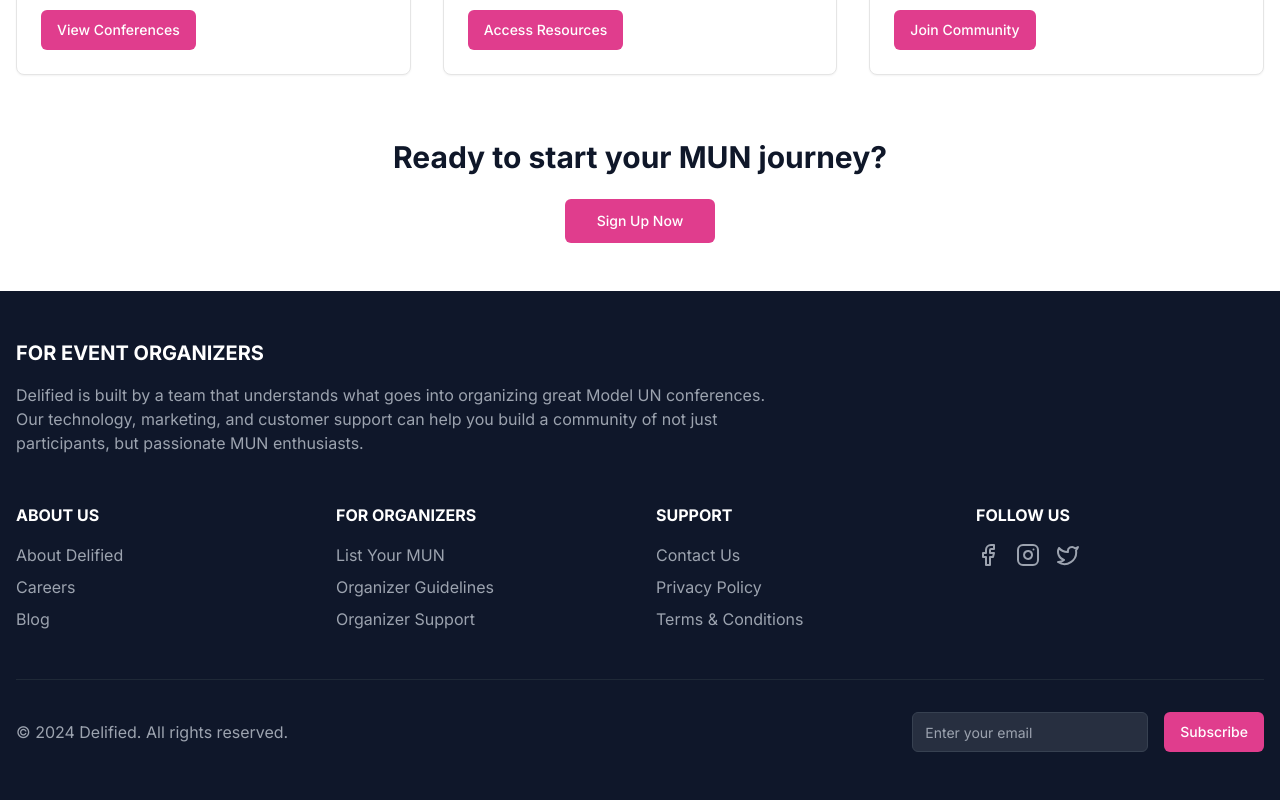
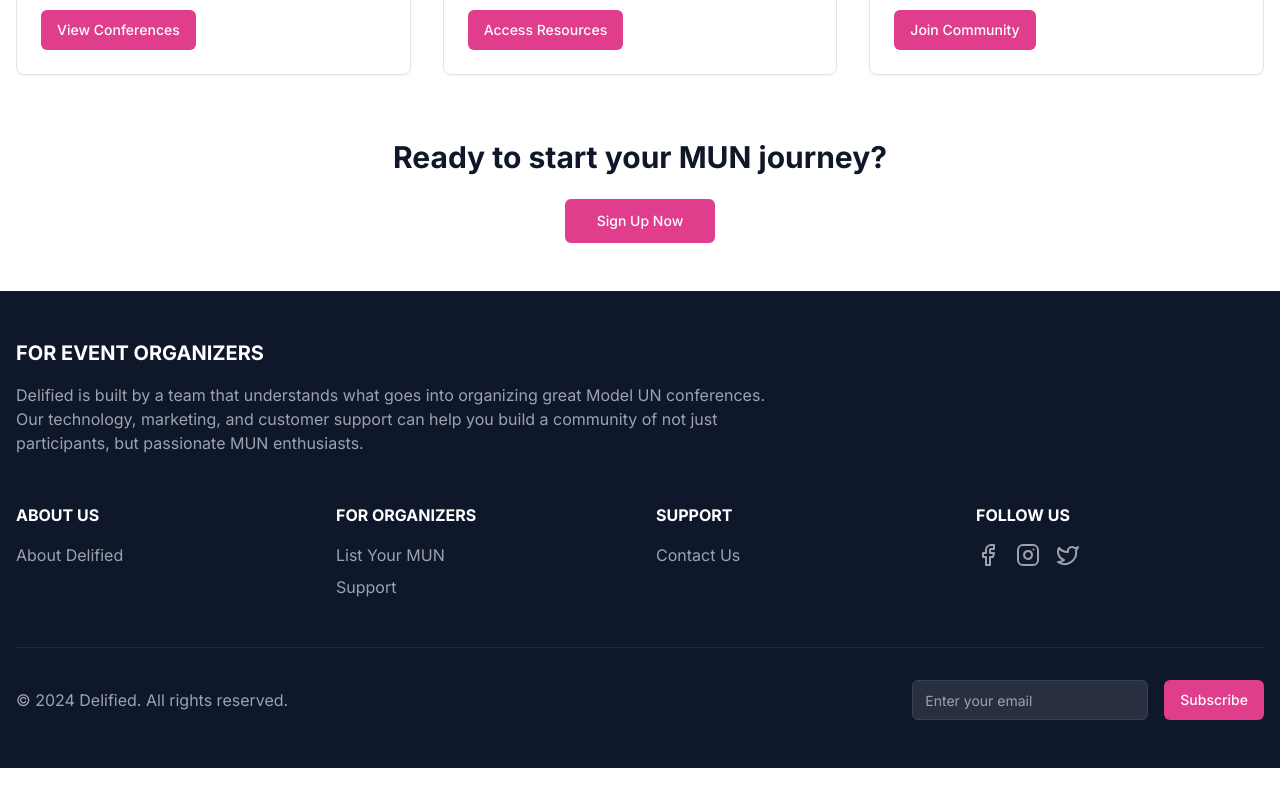
Before and after one commit to DelifiedGit/Delified-Frontned, a Next.js app: page / in a window 1280 px wide. Shown: the part 491-1291 px from the top of the page. After the commit the page ends 1259 px from the top, so only its background shows below. Built offline with nearby package versions, Linux system fonts and the light colour scheme.

Commit message:
Site Footer Changes

```diff
--- a/src/components/site-footer.tsx
+++ b/src/components/site-footer.tsx
@@ -23,12 +23,6 @@
               <li>
                 <Link href="/about" className="text-gray-400 hover:text-white">About Delified</Link>
               </li>
-              <li>
-                <Link href="/careers" className="text-gray-400 hover:text-white">Careers</Link>
-              </li>
-              <li>
-                <Link href="/blog" className="text-gray-400 hover:text-white">Blog</Link>
-              </li>
             </ul>
           </div>
           <div className="space-y-4">
@@ -38,10 +32,7 @@
                 <Link href="/list-mun" className="text-gray-400 hover:text-white">List Your MUN</Link>
               </li>
               <li>
-                <Link href="/organizer-guidelines" className="text-gray-400 hover:text-white">Organizer Guidelines</Link>
-              </li>
-              <li>
-                <Link href="/organizer-support" className="text-gray-400 hover:text-white">Organizer Support</Link>
+                <Link href="/support" className="text-gray-400 hover:text-white">Support</Link>
               </li>
             </ul>
           </div>
@@ -51,12 +42,7 @@
               <li>
                 <Link href="/contact" className="text-gray-400 hover:text-white">Contact Us</Link>
               </li>
-              <li>
-                <Link href="/privacy" className="text-gray-400 hover:text-white">Privacy Policy</Link>
-              </li>
-              <li>
-                <Link href="/terms" className="text-gray-400 hover:text-white">Terms & Conditions</Link>
-              </li>
+
             </ul>
           </div>
           <div className="space-y-4">
```
